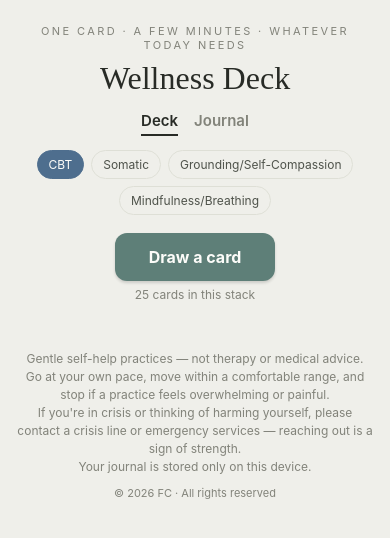
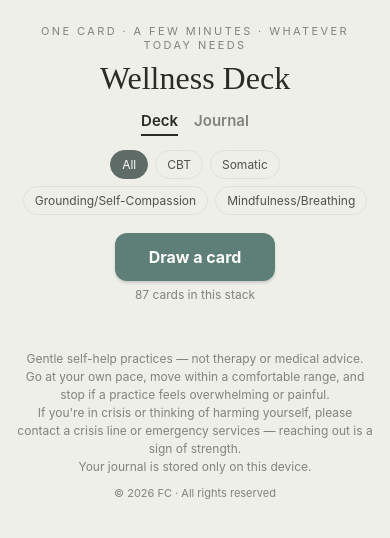
Before and after one commit to MamanReineFC/randomstuff, a React Native app: screen / in a window 390 px wide. Shown: the top 538 px of the page. Built offline with nearby package versions, Linux system fonts and the light colour scheme.

Commit message:
Add All category to draw from every deck

```diff
--- a/App.js
+++ b/App.js
@@ -33,7 +33,7 @@ const SOURCES = {
 // ---------- Four simplified categories ----------
 // Every card is mapped onto one of four groups, then each group is capped
 // so the deck stays focused.
-const CATS = ["CBT", "Somatic", "Grounding/Self-Compassion", "Mindfulness/Breathing"];
+const CATS = ["All", "CBT", "Somatic", "Grounding/Self-Compassion", "Mindfulness/Breathing"];
 const CAT_MAP = {
   // CBT
   "Cognitive Restructuring": "CBT",
@@ -91,6 +91,7 @@ const T = {
 
 // Accent color for each of the four categories
 const CAT_COLOR = {
+  "All": "#5E6B66",
   "CBT": "#4E6E8E",
   "Somatic": "#6E7F5A",
   "Grounding/Self-Compassion": "#8E6B77",
@@ -236,7 +237,7 @@ function CardTimer({ minutes, accent }) {
 
 export default function App() {
   const [view, setView] = useState("deck");
-  const [cat, setCat] = useState("CBT");
+  const [cat, setCat] = useState("All");
   const [current, setCurrent] = useState(null);
   const [done, setDone] = useState({});
   const [note, setNote] = useState("");
@@ -250,7 +251,7 @@ export default function App() {
   const cats = useMemo(() => CATS, []);
 
   const pool = useMemo(
-    () => ALL_EXERCISES.filter(e => e.cat === cat),
+    () => ALL_EXERCISES.filter(e => cat === "All" || e.cat === cat),
     [cat]
   );
 
```
